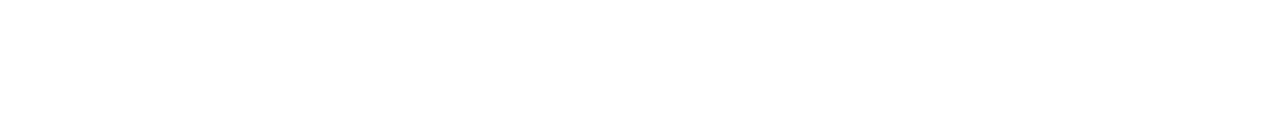
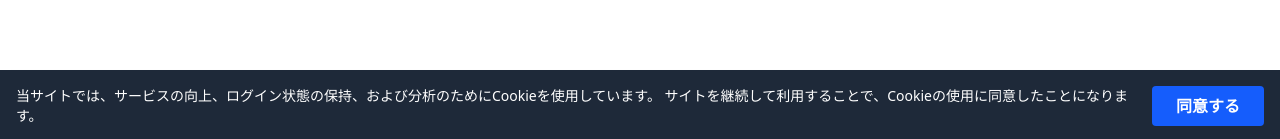
Before and after one commit to u2service/ECsite, a Next.js app in the folder nextjs_ec_frontend/: page / in a window 1280 px wide. Shown: the part 658-797 px from the top of the page. Built offline with nearby package versions, Linux system fonts and the light colour scheme; no server answers.

Commit message:
Cookie同意バナーの実装

```diff
--- a/nextjs_ec_frontend/src/app/layout.js
+++ b/nextjs_ec_frontend/src/app/layout.js
@@ -5,6 +5,7 @@ import { AuthProvider } from '@/context/AuthContext'; // AuthProviderをイン
 import { CartProvider } from '@/context/CartContext'; // CartProviderをインポート
 import DisclaimerBanner from '@/components/DisclaimerBanner';
 import { Analytics } from '@vercel/analytics/react';
+import CookieConsentBanner from '@/components/CookieConsentBanner';
 
 export const metadata = {
   title: 'My EC Store',
@@ -32,6 +33,7 @@ export default function RootLayout({ children }) {
             </div>
           </CartProvider>
         </AuthProvider>
+        <CookieConsentBanner />
         <Analytics /> {/* vercel.comのAnalyticsタグ */}
       </body>
     </html>
--- /dev/null
+++ b/nextjs_ec_frontend/src/components/CookieConsentBanner.jsx
@@ -0,0 +1,38 @@
+'use client'; // クライアントサイドで動作させるために必要
+
+import { useState, useEffect } from 'react';
+
+export default function CookieConsentBanner() {
+  const [isVisible, setIsVisible] = useState(false);
+
+  useEffect(() => {
+    // ブラウザの保存領域を確認し、まだ同意していなければ表示する
+    const consent = localStorage.getItem('cookie-consent');
+    if (!consent) {
+      setIsVisible(true);
+    }
+  }, []);
+
+  const handleAccept = () => {
+    // 同意したことをブラウザに記録し、バナーを閉じる
+    localStorage.setItem('cookie-consent', 'true');
+    setIsVisible(false);
+  };
+
+  if (!isVisible) return null;
+
+  return (
+    <div className="fixed bottom-0 left-0 right-0 bg-gray-800 text-white p-4 z-[100] shadow-lg flex flex-col md:flex-row items-center justify-between gap-4">
+      <div className="text-sm">
+        当サイトでは、サービスの向上、ログイン状態の保持、および分析のためにCookieを使用しています。
+        サイトを継続して利用することで、Cookieの使用に同意したことになります。
+      </div>
+      <button
+        onClick={handleAccept}
+        className="bg-blue-600 hover:bg-blue-700 text-white font-bold py-2 px-6 rounded whitespace-nowrap"
+      >
+        同意する
+      </button>
+    </div>
+  );
+}
```
